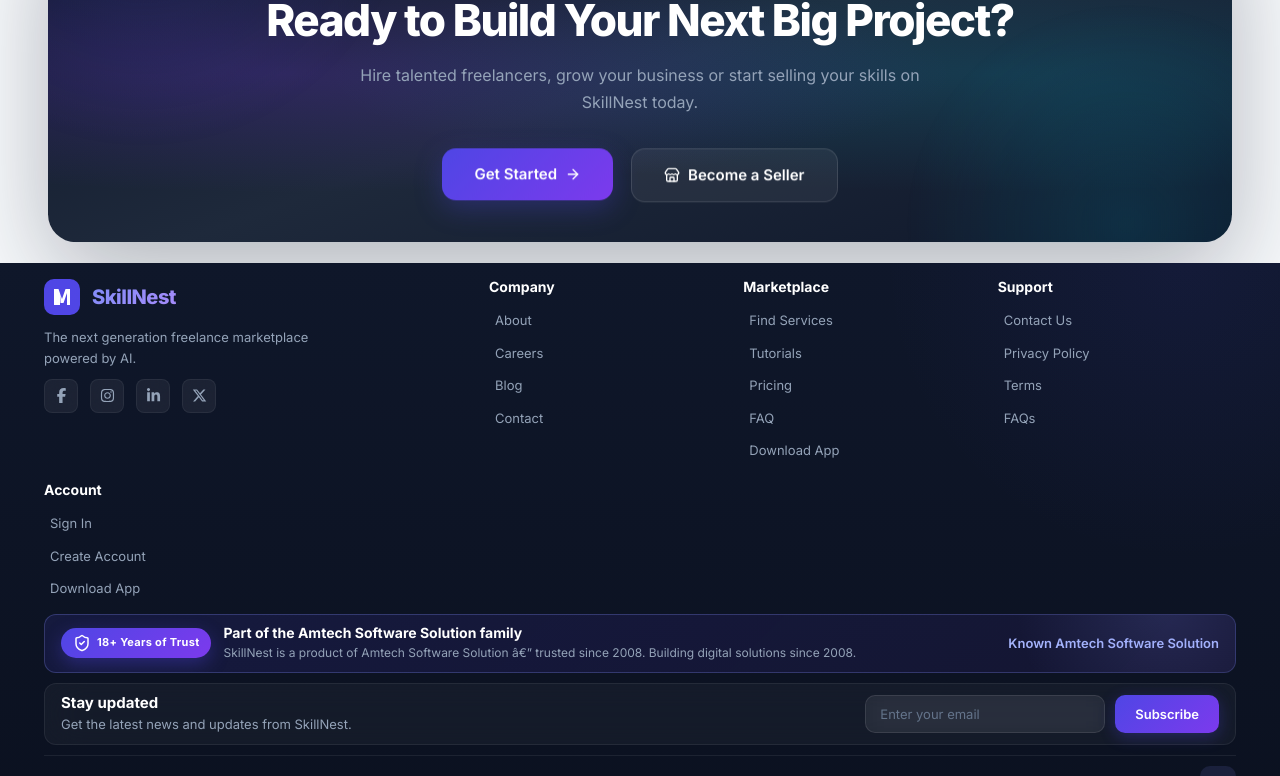
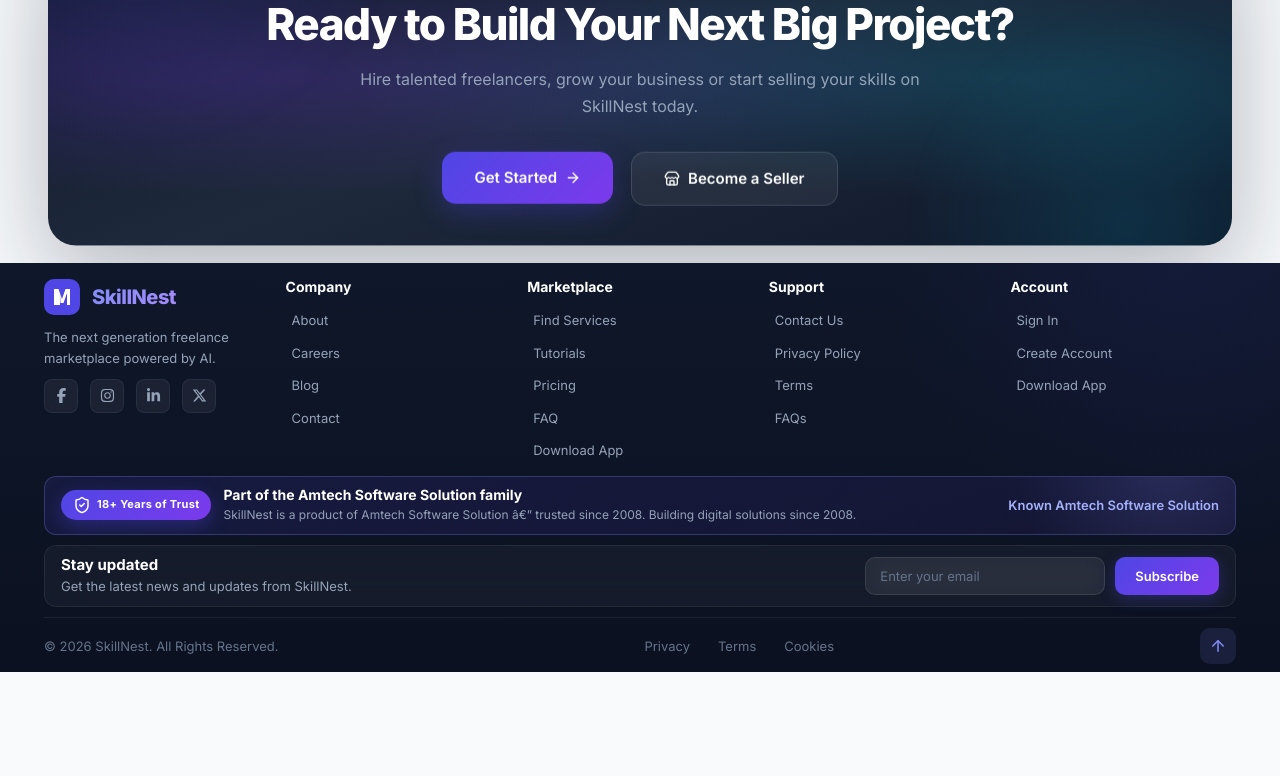
Before and after one commit to azimkhan07/khanverse, a React (Vite) app in the folder resources/panels/: page / in a window 1280 px wide. Shown: the part 1533-2309 px from the top of the page. After the commit the page ends 2205 px from the top, so only its background shows below. Built offline with nearby package versions, Linux system fonts and the light colour scheme; no server answers.

Commit message:
Footer: use 5-column grid on desktop

```diff
--- a/resources/panels/src/theme/css/footer.css
+++ b/resources/panels/src/theme/css/footer.css
@@ -40,7 +40,8 @@
 /* --- Grid --- */
 .footer-grid {
   display: grid;
-  grid-template-columns: 1.8fr 1fr 1fr 1fr;
+  /* grid-template-columns: 1.8fr 1fr 1fr 1fr; */
+  grid-template-columns: repeat(5, 1fr);
   gap: 16px;
   margin-bottom: 10px;
 }
```
